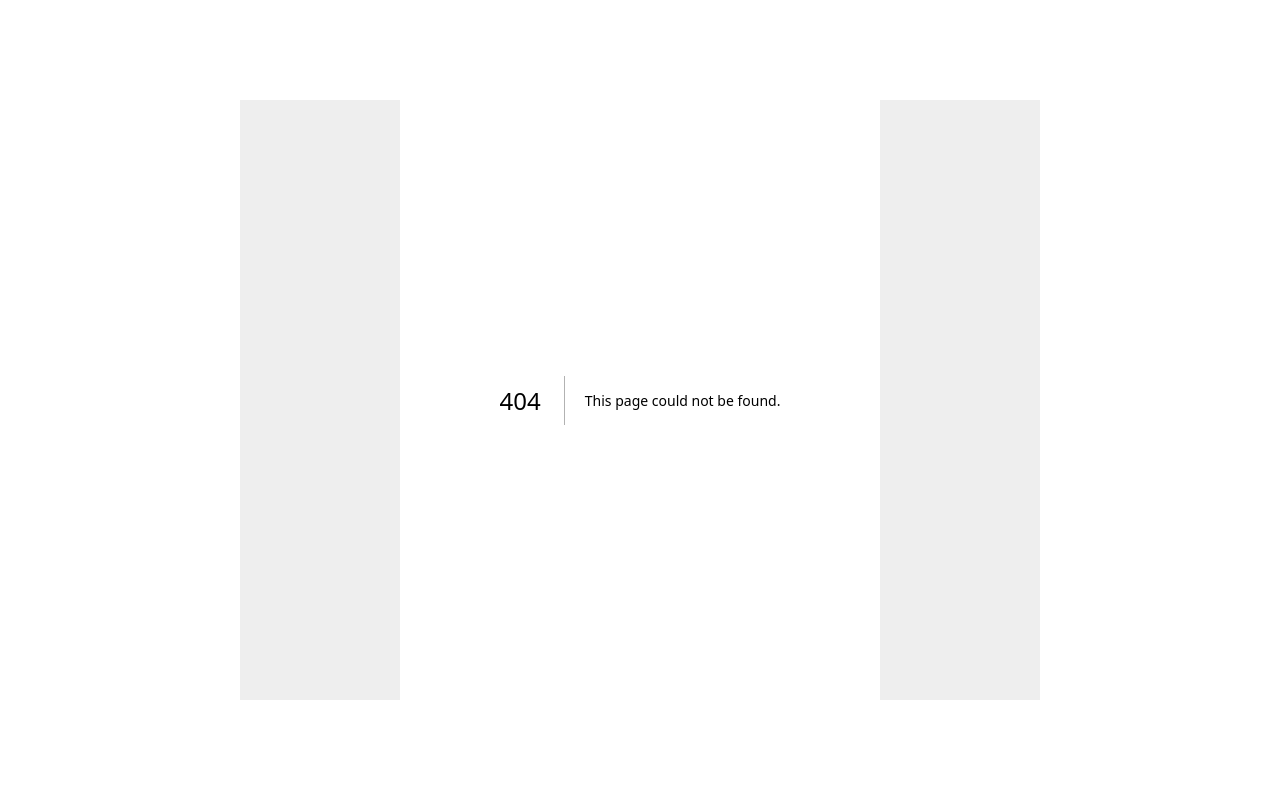
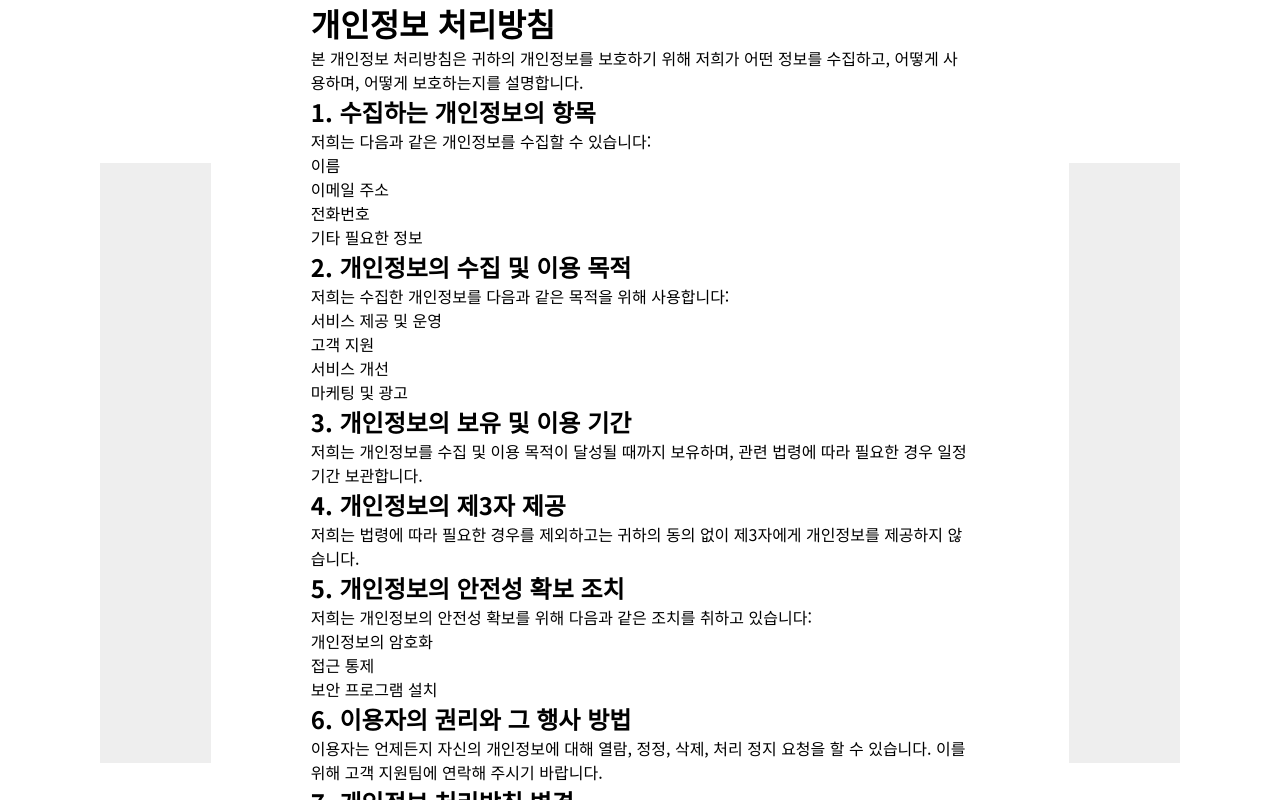
Before and after one commit to Junghwan-github/today-ppopgi, a Next.js app: page /privacy in a window 1280 px wide. Before the commit this address had no page. Built offline with nearby package versions, Linux system fonts and the light colour scheme.

Commit message:
feature / 개인정보처리방침 추가

```diff
--- a/src/app/layout.js
+++ b/src/app/layout.js
@@ -1,3 +1,4 @@
+
 import "./globals.css";
 import Header from "./components/header/header";
 import Footer from "./components/footer/footer";
@@ -57,6 +58,7 @@ export const metadata = {
 
 export default function RootLayout({ children }) {
 
+
   return (
     <html lang="ko">
       <body>
--- /dev/null
+++ b/src/app/privacy/page.js
@@ -0,0 +1,72 @@
+const Privacy = () => {
+    return (
+        <div>
+            <h1>개인정보 처리방침</h1>
+            <p>
+                본 개인정보 처리방침은 귀하의 개인정보를 보호하기 위해 저희가 어떤 정보를 수집하고, 어떻게 사용하며,
+                어떻게 보호하는지를 설명합니다.
+            </p>
+
+            <h2>1. 수집하는 개인정보의 항목</h2>
+            <div>
+                저희는 다음과 같은 개인정보를 수집할 수 있습니다:
+                <ul>
+                    <li>이름</li>
+                    <li>이메일 주소</li>
+                    <li>전화번호</li>
+                    <li>기타 필요한 정보</li>
+                </ul>
+            </div>
+
+            <h2>2. 개인정보의 수집 및 이용 목적</h2>
+            <div>
+                저희는 수집한 개인정보를 다음과 같은 목적을 위해 사용합니다:
+                <ul>
+                    <li>서비스 제공 및 운영</li>
+                    <li>고객 지원</li>
+                    <li>서비스 개선</li>
+                    <li>마케팅 및 광고</li>
+                </ul>
+            </div>
+
+            <h2>3. 개인정보의 보유 및 이용 기간</h2>
+            <p>
+                저희는 개인정보를 수집 및 이용 목적이 달성될 때까지 보유하며, 관련 법령에 따라 필요한 경우 일정 기간 보관합니다.
+            </p>
+
+            <h2>4. 개인정보의 제3자 제공</h2>
+            <p>
+                저희는 법령에 따라 필요한 경우를 제외하고는 귀하의 동의 없이 제3자에게 개인정보를 제공하지 않습니다.
+            </p>
+
+            <h2>5. 개인정보의 안전성 확보 조치</h2>
+            <div>
+                저희는 개인정보의 안전성 확보를 위해 다음과 같은 조치를 취하고 있습니다:
+                <ul>
+                    <li>개인정보의 암호화</li>
+                    <li>접근 통제</li>
+                    <li>보안 프로그램 설치</li>
+                </ul>
+            </div>
+
+            <h2>6. 이용자의 권리와 그 행사 방법</h2>
+            <p>
+                이용자는 언제든지 자신의 개인정보에 대해 열람, 정정, 삭제, 처리 정지 요청을 할 수 있습니다. 이를 위해 고객 지원팀에 연락해 주시기 바랍니다.
+            </p>
+
+            <h2>7. 개인정보 처리방침 변경</h2>
+            <p>
+                본 개인정보 처리방침은 변경될 수 있으며, 변경 사항은 웹사이트에 공지됩니다.
+            </p>
+
+            <h2>8. 문의</h2>
+            <p>
+                개인정보 처리방침에 대한 문의 사항은 고객 지원팀으로 연락해 주시기 바랍니다.
+            </p>
+
+            <p>고객 지원팀 연락처: [010-8818-9959]</p>
+        </div>
+    );
+}
+
+export default Privacy;
```
